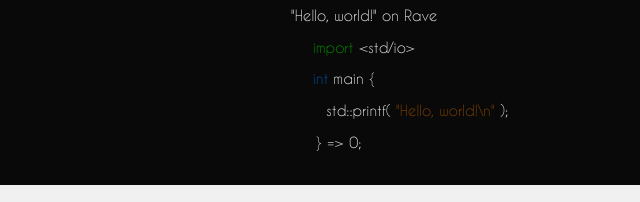
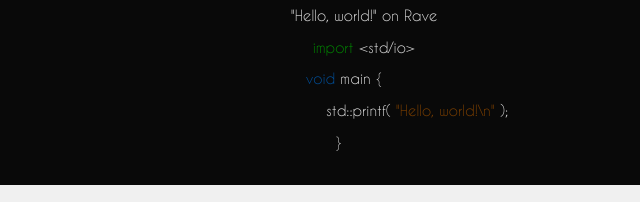
Before and after one commit to Ttimofeyka/RaveSite, a plain HTML site: page index.html in a window 1280 px wide. Shown: the part 272-474 px from the top of the page, 319-959 px from the left. Drawn offline with Linux system fonts and the light colour scheme.

Commit message:
Update index.html

```diff
--- a/index.html
+++ b/index.html
@@ -58,7 +58,7 @@
                 <tag style="color: #dfdfdf;">&lt;std/io&gt;</tag>
             </p>
             <p align="center" translate="no">
-				<tag style="color: #004f99;">&nbsp;&nbsp;&nbsp;&nbsp;&nbsp;&nbsp;&nbsp;&nbsp;&nbsp;int</tag>
+				<tag style="color: #004f99;">&nbsp;&nbsp;&nbsp;&nbsp;&nbsp;&nbsp;&nbsp;&nbsp;&nbsp;void</tag>
                 <tag style="color: #dfdfdf;"> main</tag>
                 <tag style="color: #dfdfdf;"> {</tag>
             </p>
@@ -67,7 +67,7 @@
                 <tag style="color: #793e00;">"Hello, world!\n"</tag>
                 <tag style="color: #dfdfdf;">);</tag><br>
             </p>
-            <p align="center" style="color: #dfdfdf;" translate="no">&nbsp;&nbsp;&nbsp;&nbsp;&nbsp;&nbsp;&nbsp;} => 0;</p>
+            <p align="center" style="color: #dfdfdf;" translate="no">&nbsp;&nbsp;&nbsp;&nbsp;&nbsp;&nbsp;&nbsp;}</p>
         </div></center>
         <center>
             <h1>
```
